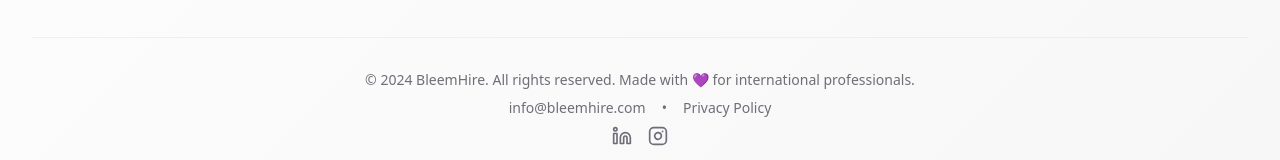
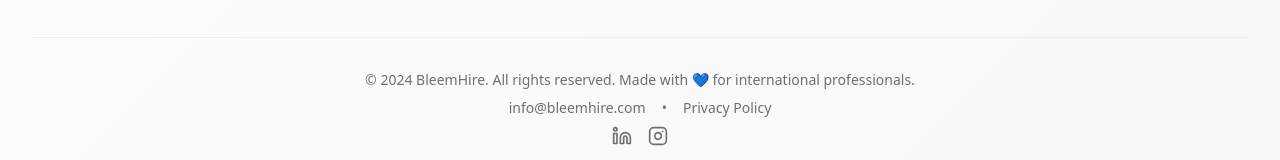
Before and after one commit to Isaacprogi/beem, a React (Vite) app: page /post-job in a window 1280 px wide. Shown: the part 2267-2427 px from the top of the page. Built offline with nearby package versions, Linux system fonts and the light colour scheme.

Commit message:
Change heart color
Update the heart icon color in the footer to blue.

```diff
--- a/src/components/Footer.tsx
+++ b/src/components/Footer.tsx
@@ -176,7 +176,7 @@ export const Footer = () => {
         </div>
 
         <div className="border-t border-border/50 pt-8 text-center text-sm text-muted-foreground space-y-2">
-          <p>&copy; 2024 BleemHire. All rights reserved. Made with 💜 for international professionals.</p>
+          <p>&copy; 2024 BleemHire. All rights reserved. Made with 💙 for international professionals.</p>
           <div className="flex items-center justify-center gap-4">
             <a href="mailto:info@bleemhire.com" className="hover:text-primary transition-colors">info@bleemhire.com</a>
             <span>•</span>
```
